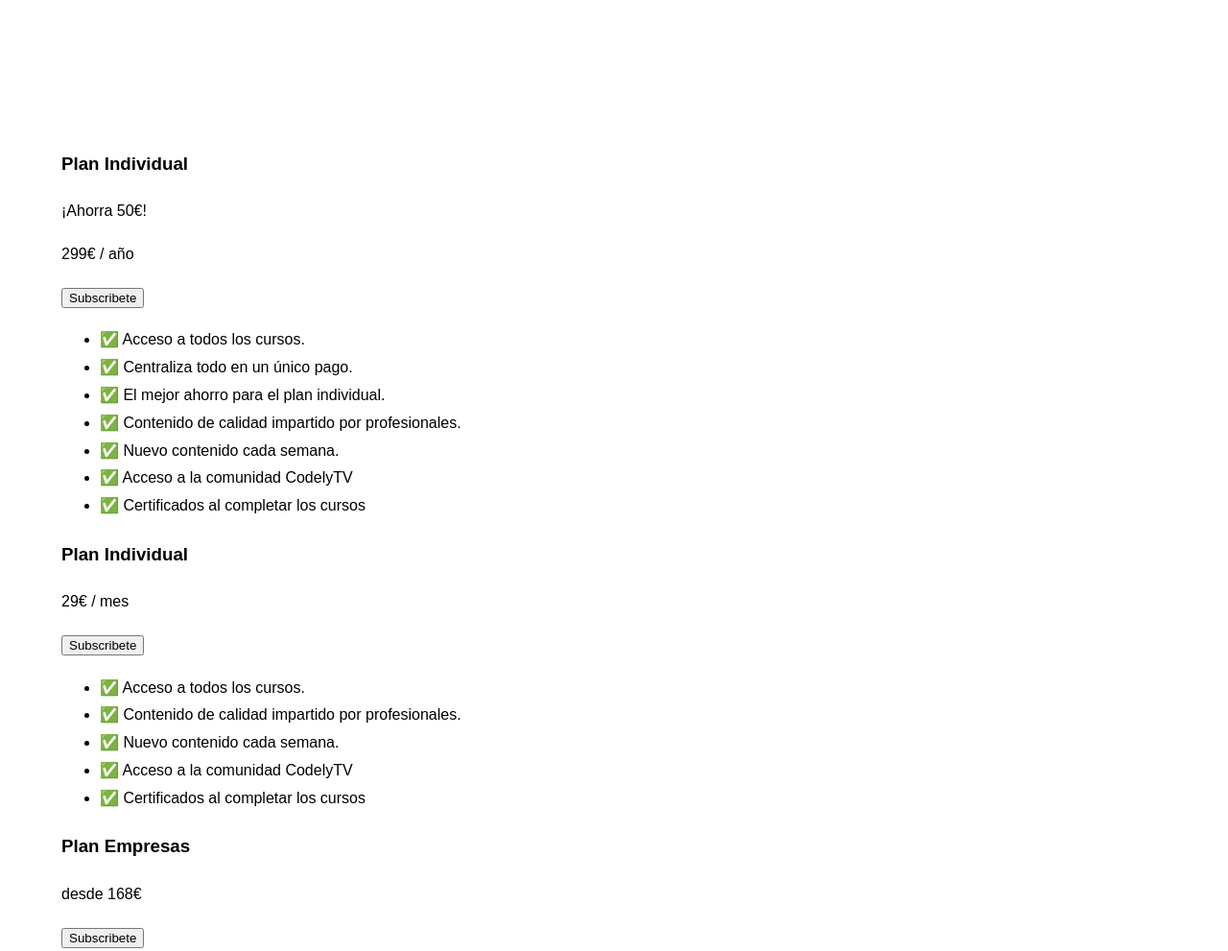
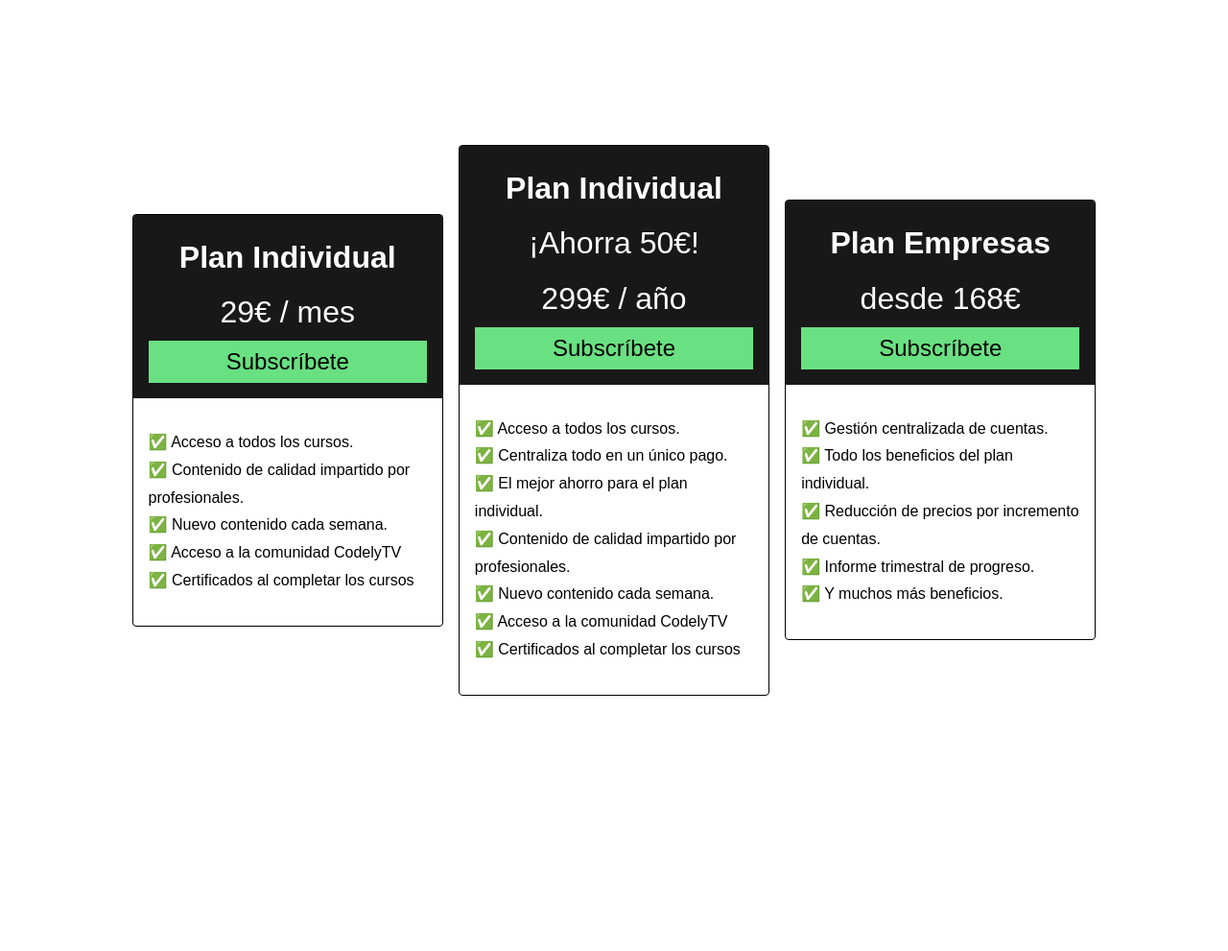
Before and after one commit to CodelyTV/css-flex-course, a website: page 53-codely-page-pricing/index.html in a window 1280 px wide. Shown: the part 1460-2451 px from the top of the page at 96% size. After the commit the page ends 2201 px from the top, so only its background shows below. Drawn offline with nearby package versions, Linux system fonts and the light colour scheme; files that its build step writes are made by us from their sources.

Commit message:
lesson 5-3: codely page pricing end

```diff
--- a/53-codely-page-pricing/index.html
+++ b/53-codely-page-pricing/index.html
@@ -152,7 +152,7 @@
         <p>¡Ahorra 50€!</p>
         <p>299€ / año</p>
         <button class="pricing-tier__subscribe">
-          Subscribete
+          Subscríbete
         </button>
       </div>
       <div class="pricing-tier__perks">
@@ -187,7 +187,7 @@
         <h3>Plan Individual</h3>
         <p>29€ / mes</p>
         <button class="pricing-tier__subscribe">
-          Subscribete
+          Subscríbete
         </button>
       </div>
       <div class="pricing-tier__perks">
@@ -216,7 +216,7 @@
         <h3>Plan Empresas</h3>
         <p>desde 168€</p>
         <button class="pricing-tier__subscribe">
-          Subscribete
+          Subscríbete
         </button>
       </div>
       <div class="pricing-tier__perks">
--- /dev/null
+++ b/53-codely-page-pricing/scss/_pricing.scss
@@ -0,0 +1,80 @@
+.pricing {
+  display: flex;
+  flex-direction: column;
+  gap: 1rem;
+  padding: 1rem;
+
+  @media screen and (min-width: 50rem) {
+    flex-direction: row;
+    align-items: center;
+    max-width: 90%;
+    margin: 0 auto;
+  }
+
+  .pricing-tier {
+    display: flex;
+    border: 1px solid black;
+    border-radius: 0.25rem;
+
+    @media screen and (min-width: 50rem) {
+      flex-direction: column;
+    }
+
+    &__title {
+      background-color: #181818;
+      flex: 1;
+      color: white;
+      display: flex;
+      flex-direction: column;
+      justify-content: center;
+      align-items: center;
+      padding: 1rem;
+      text-align: center;
+
+      h3 {
+        font-size: 2rem;
+        font-weight: bold;
+        margin: 0;
+      }
+
+      p {
+        margin: 0;
+        font-size: 2rem;
+      }
+    }
+
+    &__subscribe {
+      color: black;
+      background-color: #69e081;
+      align-self: stretch;
+      border: none;
+      font-size: 1.5rem;
+      padding: 0.5rem;
+
+      &:hover {
+        cursor: pointer;
+        background-color: transparentize($color: #69e081, $amount: 0.5);
+      }
+    }
+
+    &__perks {
+      flex: 1;
+      align-self: center;
+      padding: 1rem;
+
+      ul {
+        padding: 0;
+
+        li {
+          list-style-type: none;
+        }
+      }
+    }
+
+    @media screen and (min-width: 50rem) {
+      &:nth-child(2) {
+        order: -1;
+      }
+    }
+  }
+}
--- a/53-codely-page-pricing/scss/index.scss
+++ b/53-codely-page-pricing/scss/index.scss
@@ -1,3 +1,4 @@
 @import "./base";
 @import "./header";
 @import "./courses";
+@import "./pricing";
```
